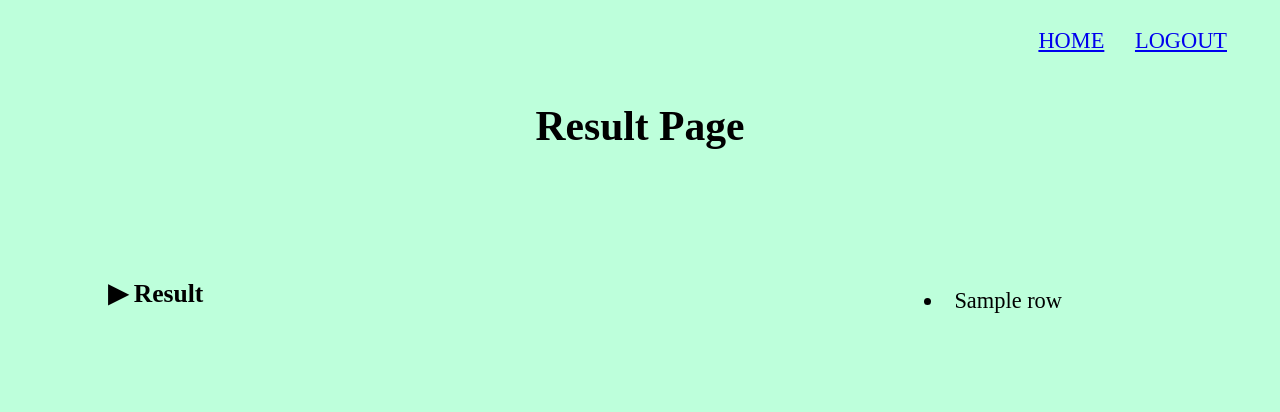
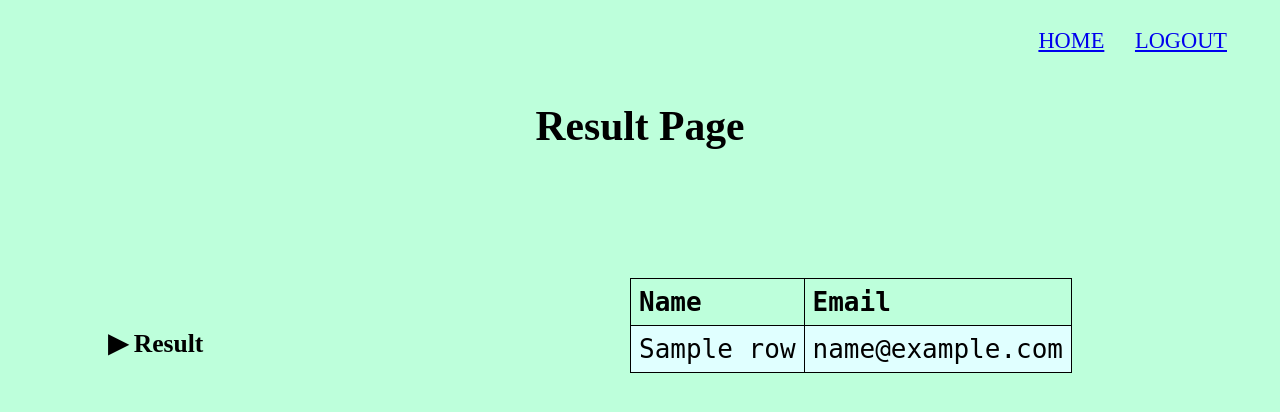
Before and after one commit to MarkoIvkovicc/searchApp, a PHP site: template views/result.view.php in a window 1280 px wide. Shown: the top 412 px of the page. Run offline with PHP 8.4, Linux system fonts and the light colour scheme; the visitor is signed in with stand-in values (Sample User, id 1); the template is opened without the code that fills it: most values are stand-ins (such as "Sample title", 1, 10 or a date in 2020); a stand-in replaces the project's code that opens the database connection.

Commit message:
Almost Final Version
Result page is now more beauty.
Add for fields that is required by html side.

```diff
--- a/views/css/style.css
+++ b/views/css/style.css
@@ -73,7 +73,7 @@ h1 {
 
 #searchType {
     float: left;
-    margin: 100px;
+    margin: 150px;
     margin-left: 100px;
     margin-bottom: 5px;
     font-size: 1.6em;
@@ -87,6 +87,21 @@ ul, #result {
 #result {
     margin: 0;
     padding: 0;
+}
+
+.tableResult{
+    font-family: monospace;
+    border-collapse: collapse;
+}
+
+.tableResult td, .tableResult th {
+    border: 1.5px solid black;
+    text-align: left;
+    padding: 8px;
+}
+
+.tableResult tr:nth-child(even) {
+    background-color: lightcyan;
 }
 
 .caret {
--- a/views/index.view.php
+++ b/views/index.view.php
@@ -21,10 +21,10 @@
     <div id="search">
         <label for="info"></label>
         <form method="post" action="/result">
-            <input type="text" name="search" placeholder="Type Name Or Email" id="searchInput">
+            <input type="text" name="search" placeholder="Type Name Or Email" id="searchInput" required>
             <span class="error" style="text-align: center; padding: 0px; margin: 0px;">
                 <?= $search_err; ?> <?= $empty_err; ?></span><br>
-            <select name="type" id="searchSelect">
+            <select name="type" id="searchSelect" required>
                 <option value="" selected disabled>Please Select Type</option>
                 <option value="FrontEnd">Front End Developer</option>
                 <option value="BackEnd">Back End Developer</option>
--- a/views/login.view.php
+++ b/views/login.view.php
@@ -18,12 +18,12 @@
         <table align="center">
             <tr>
                 <td>Email:</td>
-                <td><input type="text" name="email" placeholder="Email">
+                <td><input type="text" name="email" placeholder="Email" required>
                 <span class="error"><?= $email_err; ?></span></td>
             </tr>
             <tr>
                 <td>Password:</td>
-                <td><input type="text" name="password" placeholder="Password">
+                <td><input type="text" name="password" placeholder="Password" required>
                 <span class="error"><?= $password_err; ?></span></td>
             </tr>
             <tr style="text-align: center" >
--- a/views/result.view.php
+++ b/views/result.view.php
@@ -14,10 +14,22 @@
 
     <h1 style="font-size: 2.6em;">Result Page</h1>
 
+
+
     <div id="searchName">
-        <?php foreach ($row as $date) : ?>
-            <li><?= $date->name; ?></li>
-        <?php endforeach; ?>
+        <table class="tableResult">
+            <tr>
+                <th class="a">Name</th>
+                <th class="a">Email</th>
+            </tr>
+            <?php foreach ($row as $date) : ?>
+                <tr>
+                    <td><?= $date->name; ?></td>
+                    <td><?= $date->email; ?></td>
+                </tr>
+            <?php endforeach; ?>
+
+        </table>
     </div>
 
     <div id="searchType">
```
Also changed, not shown: views/register.view.php (+7 -7 lines).
